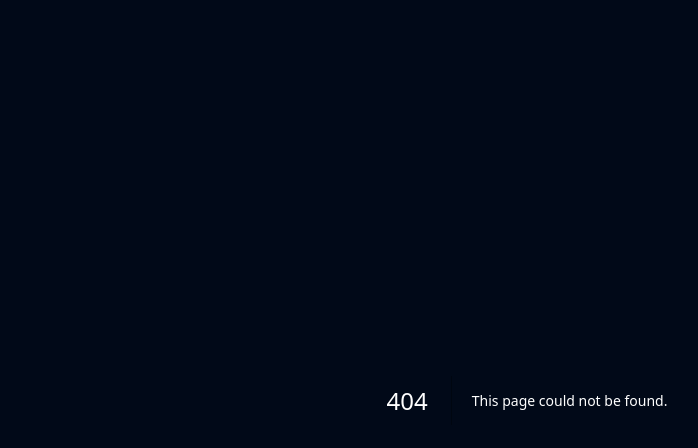
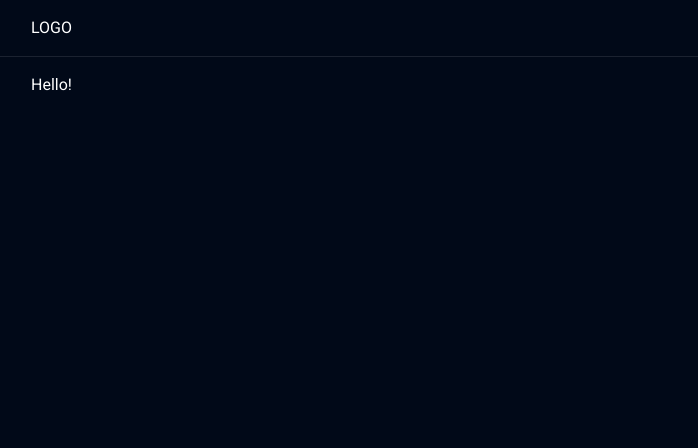
Before and after one commit to abieniek03/ufc-tournament, a Next.js app: page /dashboard in a window 1280 px wide. Before the commit this address had no page. Shown: the top 448 px of the page, without its empty margins (113-811 px from the left). Built offline with nearby package versions, Linux system fonts and the light colour scheme.

Commit message:
add: dashboard page & configure auth middleware

```diff
--- /dev/null
+++ b/app/(dashboard)/dashboard/page.tsx
@@ -0,0 +1,7 @@
+export default function DashboardPage() {
+  return (
+    <>
+      <h1>Hello!</h1>
+    </>
+  );
+}
--- /dev/null
+++ b/app/(dashboard)/layout.tsx
@@ -0,0 +1,16 @@
+import type { Metadata } from "next";
+import { DashboardNavbar } from "../_components/dashboard/DashboardNavbar";
+import { IChildren as Props } from "../_types/types";
+
+export const metadata: Metadata = {
+  title: "Dashboard",
+};
+
+export default function DashboardLayout({ children }: Readonly<Props>) {
+  return (
+    <>
+      <DashboardNavbar />
+      <main className="mx-auto max-w-screen-lg p-4">{children}</main>
+    </>
+  );
+}
--- a/app/(page)/layout.tsx
+++ b/app/(page)/layout.tsx
@@ -1,6 +1,12 @@
+import { redirect } from "next/navigation";
 import { IChildren as Props } from "../_types/types";
+import { auth } from "@clerk/nextjs/server";
 
 export default function PageLayout({ children }: Readonly<Props>) {
+  const { userId } = auth();
+
+  if (userId) redirect("/dashboard");
+
   return (
     <>
       <main>{children}</main>
--- /dev/null
+++ b/app/_components/dashboard/DashboardNavbar.tsx
@@ -0,0 +1,12 @@
+import { UserButton } from "@clerk/nextjs";
+
+export function DashboardNavbar() {
+  return (
+    <nav className="w-full border-b border-content/10">
+      <div className="mx-auto flex max-w-screen-lg items-center justify-between p-4">
+        <span className="uppercase">logo</span>
+        <UserButton />
+      </div>
+    </nav>
+  );
+}
```
Also changed, not shown: middleware.ts (+6 -2 lines).
